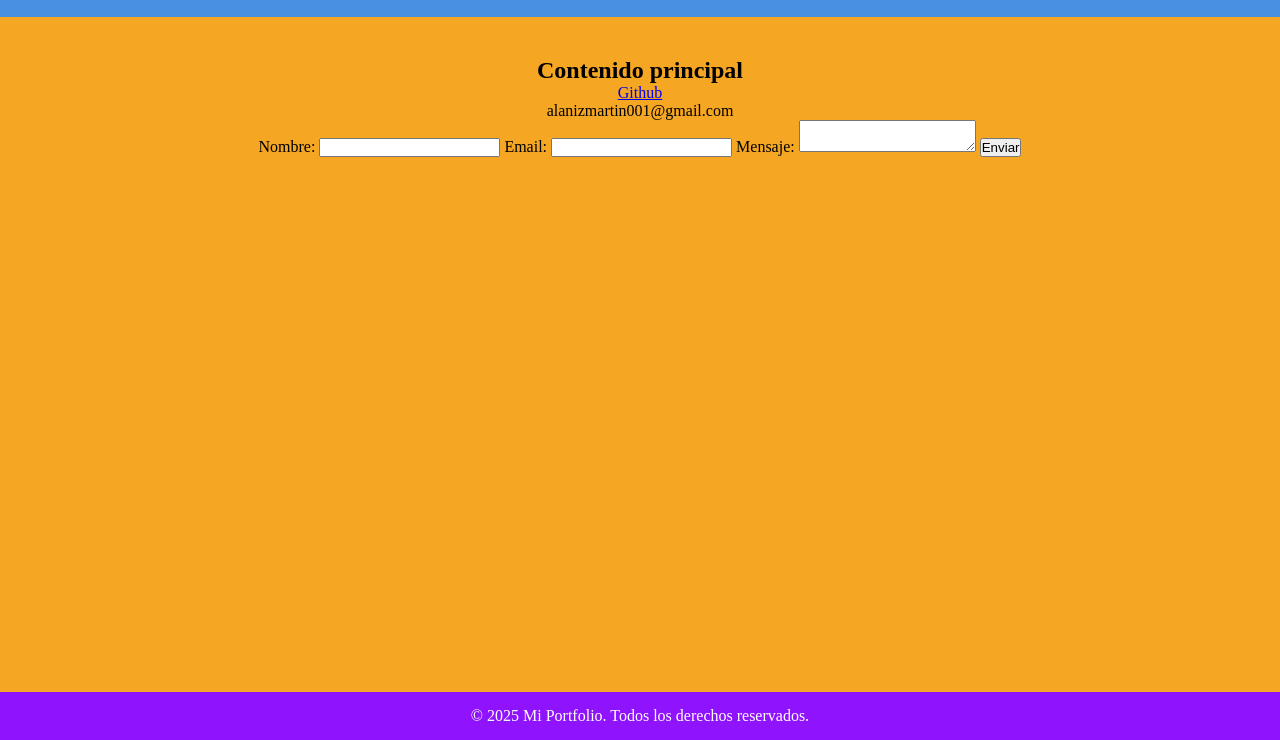
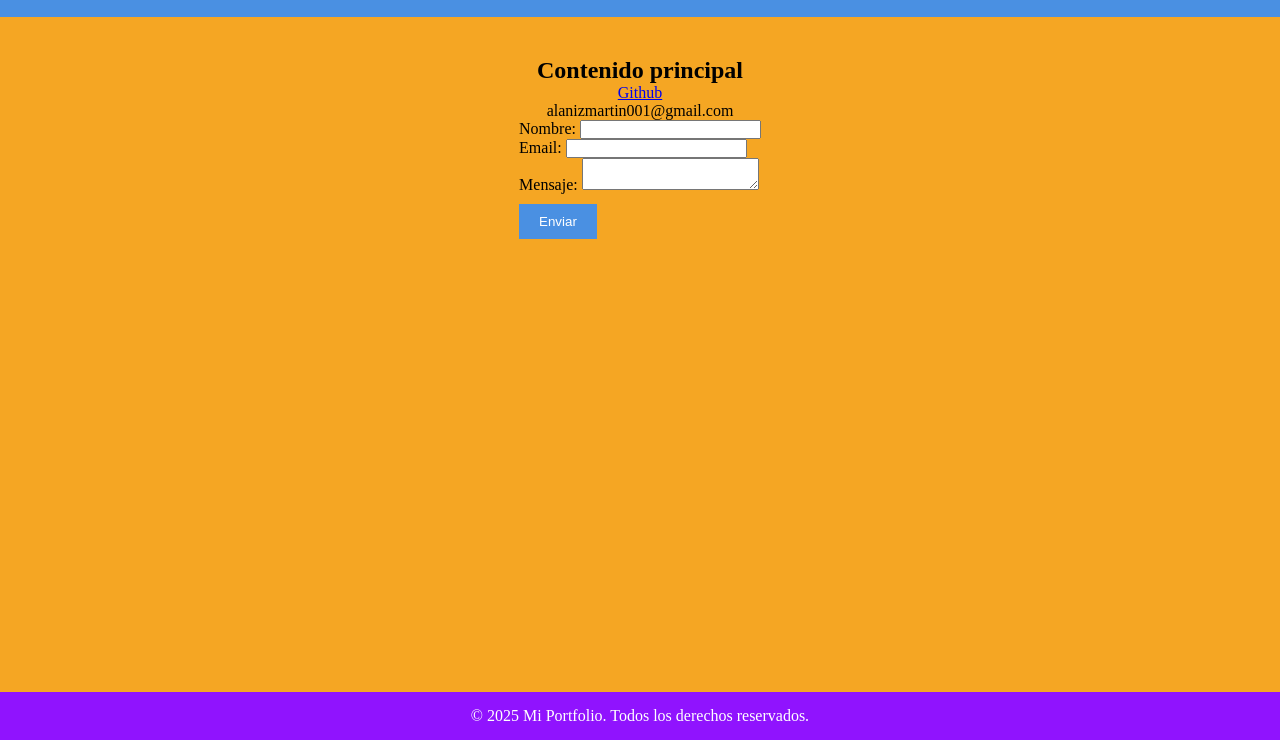
Before and after one commit to AA-Martin07/portfolio-TP1-labIII, a plain HTML site: page index2/index2.html in a window 1280 px wide. Shown: the part 60-800 px from the top of the page. Drawn offline with Linux system fonts and the light colour scheme.

Commit message:
estilizando y agregando contenido a la vista de contacto

```diff
--- a/index2/index2.html
+++ b/index2/index2.html
@@ -16,14 +16,20 @@
         <a href="https://github.com/AA-Martin07">Github</a>
         <p>alanizmartin001@gmail.com</p>
         <form>
+            <div>
               <label for="nombre">Nombre:</label>
               <input type="text" id="nombre" name="nombre" required />
+            </div>
 
+            <div>
               <label for="email">Email:</label>
               <input type="email" id="email" name="email" required />
+            </div>
 
+            <div>
               <label for="mensaje">Mensaje:</label>
               <textarea id="mensaje" name="mensaje"></textarea>
+            </div>
 
             <button type="submit">Enviar</button>
         </form>
--- a/index2/styles2.css
+++ b/index2/styles2.css
@@ -27,12 +27,20 @@ main {
     background-color: #f5a623;
     padding: 40px 20px;
     flex: 1;
+}
 
-    .formulario{
-        display: flex;
-        flex-direction: column;
-        align-items: center;
-    }
+.formulario{
+    display: flex;
+    flex-direction: column;
+    align-items: center;
+}
+button {
+    background-color: #4a90e2;
+    color: white;
+    border: none;
+    padding: 10px 20px;
+    cursor: pointer;
+    margin-top: 10px;
 }
 
 footer {
```
Lines whose indentation alone changed are shown as unchanged.
